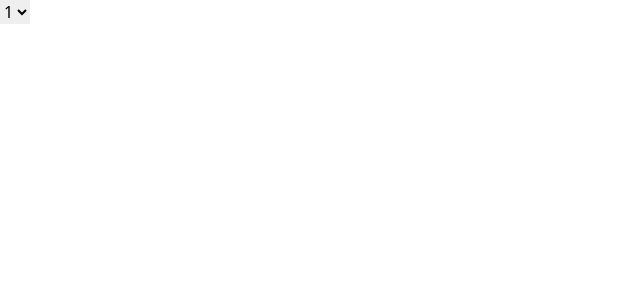
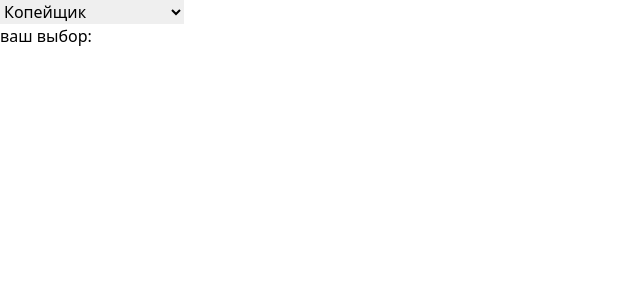
Before and after one commit to frisko-sposad/Next-VPI, a Next.js app: page /battle-calculator in a window 1280 px wide. Shown: the top 300 px of the page, without its empty margins (0-640 px from the left). Built offline with nearby package versions, Linux system fonts and the light colour scheme.

Commit message:
added unit options

```diff
--- a/components/battle-front.tsx
+++ b/components/battle-front.tsx
@@ -1,28 +1,74 @@
-import React from "react";
+import React, { useState } from "react";
 import { unitsData } from "../public/database/units-data";
+import { unitsDataTest } from "../public/database/units-data-test";
 
 const BattleFront = () => {
-  const unitsType = "Конница";
+  //   const unitsType = "Конница";
+  //   return (
+  //     <div>
+  //       <select>
+  //         {unitsData.map((gorupUnit) => {
+  //           if (gorupUnit.name === unitsType) {
+  //             console.log(gorupUnit.name);
+  //             gorupUnit.subRows.map((unitType) => {
+  //               console.log(unitType.name);
+
+  //               return <option key={unitType.id}>{unitType.name}</option>;
+  //             });
+  //           }
+  //         })}
+
+  //         <option>1</option>
+  //         <option>2</option>
+  //         <option>3</option>
+  //       </select>
+  //     </div>
+  //   );
+  // };
+
+  const [value, setValue] = useState(""); // запоминаем выбор из
+
+  const unitsType = "Пехота";
+
+  const options = unitsData.map((gorupUnit, index) => {
+    if (gorupUnit.name === unitsType) {
+      const unit = gorupUnit.subRows.map((unit) => {
+        console.log(unit.name);
+        console.log(index);
+
+        return <option key={unit.id}>{unit.name}</option>;
+      });
+      console.log(unit);
+      return unit;
+    }
+
+    // return <option key={index}>{unit.name}</option>;
+  });
+
   return (
     <div>
-      <select>
-        {unitsData.map((gorupUnit) => {
-          if (gorupUnit.name === unitsType) {
-            console.log(gorupUnit.name);
-            gorupUnit.subRows.map((unitType) => {
-              console.log(unitType.name);
-
-              return <option key={unitType.id}>{unitType.name}</option>;
-            });
-          }
-        })}
-
-        <option>1</option>
-        <option>2</option>
-        <option>3</option>
+      <select value={value} onChange={(event) => setValue(event.target.value)}>
+        {options}
       </select>
+      <p>ваш выбор: {value}</p>
     </div>
   );
 };
 
 export default BattleFront;
+
+//   const [value, setValue] = useState(""); // запоминаем выбор из
+
+//   const options = unitsDataTest.map((unit, index) => {
+//     return <option key={index}>{unit.name}</option>;
+//   });
+
+//   return (
+//     <div>
+//       <select value={value} onChange={(event) => setValue(event.target.value)}>
+//         {options}
+//       </select>
+//       <p>ваш выбор: {value}</p>
+//     </div>
+//   );
+// };
--- /dev/null
+++ b/public/database/units-data-test.ts
@@ -0,0 +1,47 @@
+export const unitsDataTest = [
+  {
+    id: 1,
+    name: "Тяж Конница",
+    attack: 60,
+    health: 600,
+    morality: 50,
+    size: 3,
+    price: 32,
+    attackHorseman: 1.5,
+    attackSwordsman: 2,
+    attackSpearman: 1.5,
+    cavalryDefense: 1,
+    swordDefense: 1,
+    spearDefense: 1,
+  },
+  {
+    id: 2,
+    name: "Лёг Конница",
+    attack: 50,
+    health: 400,
+    morality: 30,
+    size: 3,
+    price: 24,
+    attackHorseman: 1.5,
+    attackSwordsman: 1.5,
+    attackSpearman: 1.5,
+    cavalryDefense: 1,
+    swordDefense: 1,
+    spearDefense: 1,
+  },
+  {
+    id: 3,
+    name: "Конный Лучник",
+    attack: 25,
+    health: 400,
+    morality: 25,
+    size: 3,
+    price: 20,
+    attackHorseman: 1,
+    attackSwordsman: 1,
+    attackSpearman: 1,
+    cavalryDefense: 1,
+    swordDefense: 1,
+    spearDefense: 1,
+  },
+];
```
